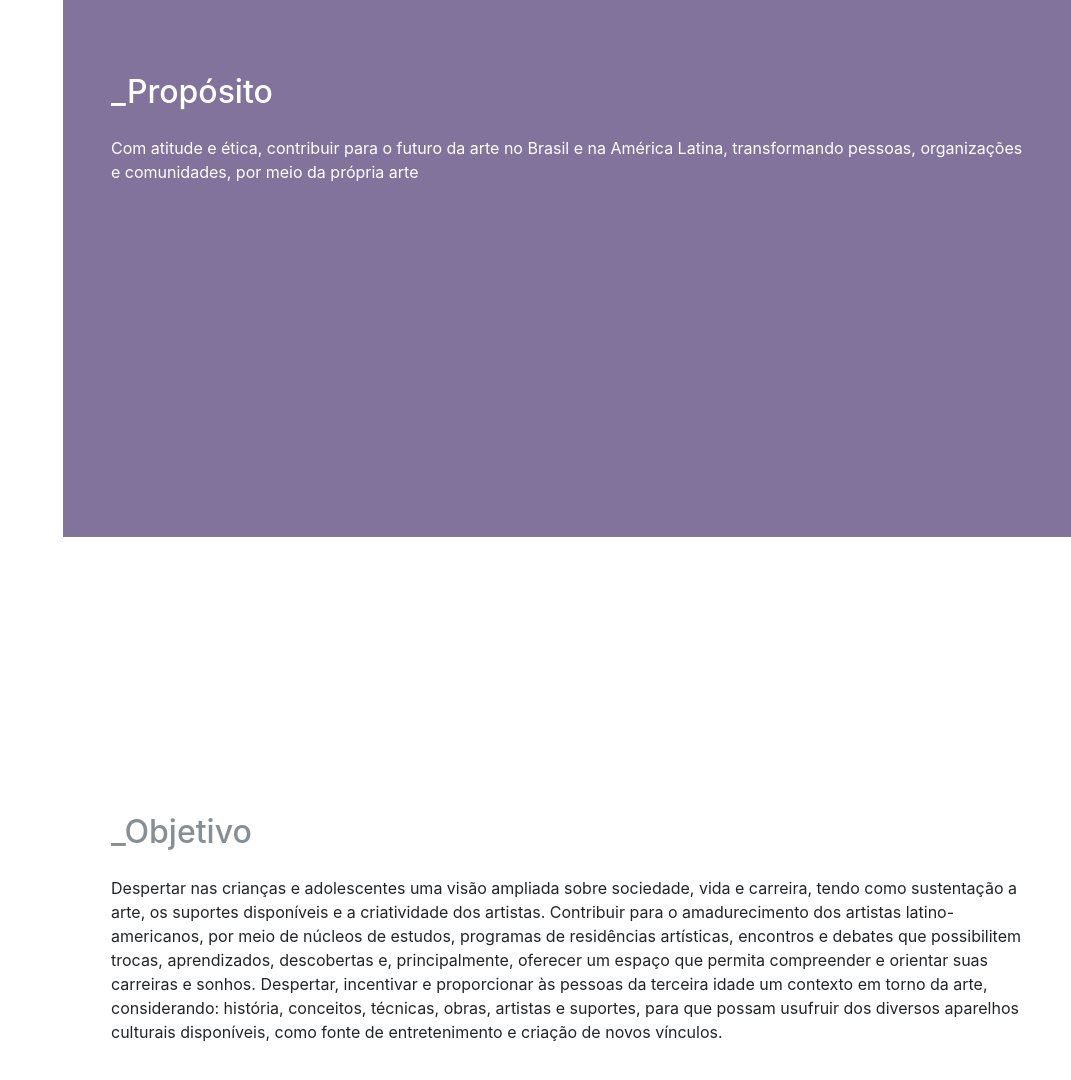
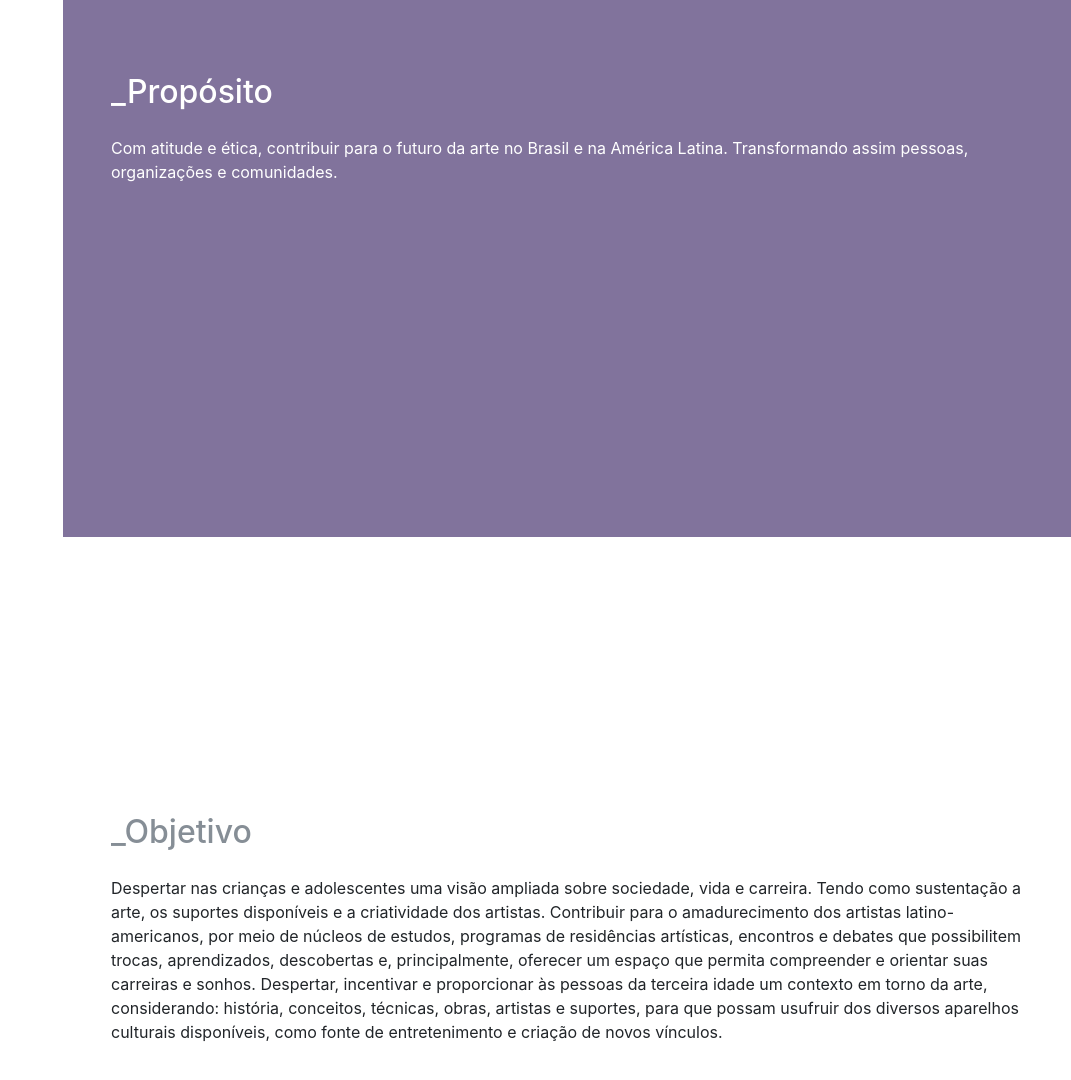
Before and after one commit to tuagencia/instituto-repo, a website with bundled scripts: page index.html in a window 1280 px wide. Shown: the part 1200-2280 px from the top of the page, without its empty margins (209-1280 px from the left). Built offline with nearby package versions, Linux system fonts and the light colour scheme; a web font is replaced by a local one.

Commit message:
Revisao-Texto-Leo-1

```diff
--- a/index.html
+++ b/index.html
@@ -91,7 +91,7 @@
           <h2 class="mb-0"><span class="text-gray">_Missão</span></h2>
         </br>
           <p class="mb-5">
-          Promover todas as formas da arte junto às escolas e instituições públicas e privadas, ampliando a visão de mundo, abrindo os horizontes dos mais jovens, criando um espaço de amadurecimento e trocas entre artistas e melhorando a qualidade de vida e o acesso cultural para os idosos.</p>
+          Promover todas as formas da arte junto às escolas e instituições públicas e privadas. Ampliar a visão de mundo, abrir os horizontes dos mais jovens, criar um espaço de amadurecimento e trocas entre artistas e melhorar a qualidade de vida e o acesso cultural para os idosos.</p>
         </div>
       </section>
 
@@ -100,7 +100,7 @@
           <h2 class="mb-0"><span class="text-primary-2">_Propósito</span></h2>
           </br>
           <p class="text-primary-2">
-            Com atitude e ética, contribuir para o futuro da arte no Brasil e na América Latina, transformando pessoas, organizações e comunidades, por meio da própria arte
+            Com atitude e ética, contribuir para o futuro da arte no Brasil e na América Latina. Transformando assim pessoas, organizações e comunidades.
           </p>
 
             <!-- <p class="mb-0">When forced indoors, I follow a number of sci-fi and fantasy genre movies and television shows, I am an aspiring chef, and I spend a large amount of my free time exploring the latest technolgy advancements in the front-end web development world.</p> -->
@@ -111,14 +111,7 @@
         <div class="my-auto">
           <h2 class="mb-0"><span class="text-gray">_Objetivo</span></h2>
           </br>
-            <p>Despertar nas crianças e
-            adolescentes uma visão ampliada sobre sociedade, vida e carreira, tendo como sustentação a arte, os suportes disponíveis e a criatividade dos artistas.
-
-            Contribuir para o amadurecimento dos artistas latino-americanos, por meio de núcleos de estudos, programas de residências artísticas, encontros e debates que possibilitem trocas, aprendizados,
-            descobertas e, principalmente, oferecer um espaço que permita compreender e orientar suas carreiras e sonhos.
-
-            Despertar, incentivar e proporcionar às pessoas da terceira idade um contexto em torno da arte,
-            considerando: história, conceitos, técnicas, obras, artistas e suportes, para que possam usufruir dos diversos aparelhos culturais disponíveis, como fonte de entretenimento e criação de novos vínculos.</p>
+            <p>Despertar nas crianças e adolescentes uma visão ampliada sobre sociedade, vida e carreira. Tendo como sustentação a arte, os suportes disponíveis e a criatividade dos artistas. Contribuir para o amadurecimento dos artistas latino-americanos, por meio de núcleos de estudos, programas de residências artísticas, encontros e debates que possibilitem trocas, aprendizados, descobertas e, principalmente, oferecer um espaço que permita compreender e orientar suas carreiras e sonhos. Despertar, incentivar e proporcionar às pessoas da terceira idade um contexto em torno da arte, considerando: história, conceitos, técnicas, obras, artistas e suportes, para que possam usufruir dos diversos aparelhos culturais disponíveis, como fonte de entretenimento e criação de novos vínculos.</p>
 
   <!--
             <p class="mb-0">- Disponibiliza um espaço para experiências e intercâmbios que transformam por meio da arte</p>
```
Also changed, not shown: emkt/EMKT-WINE&ART-02-01.png (deleted).
